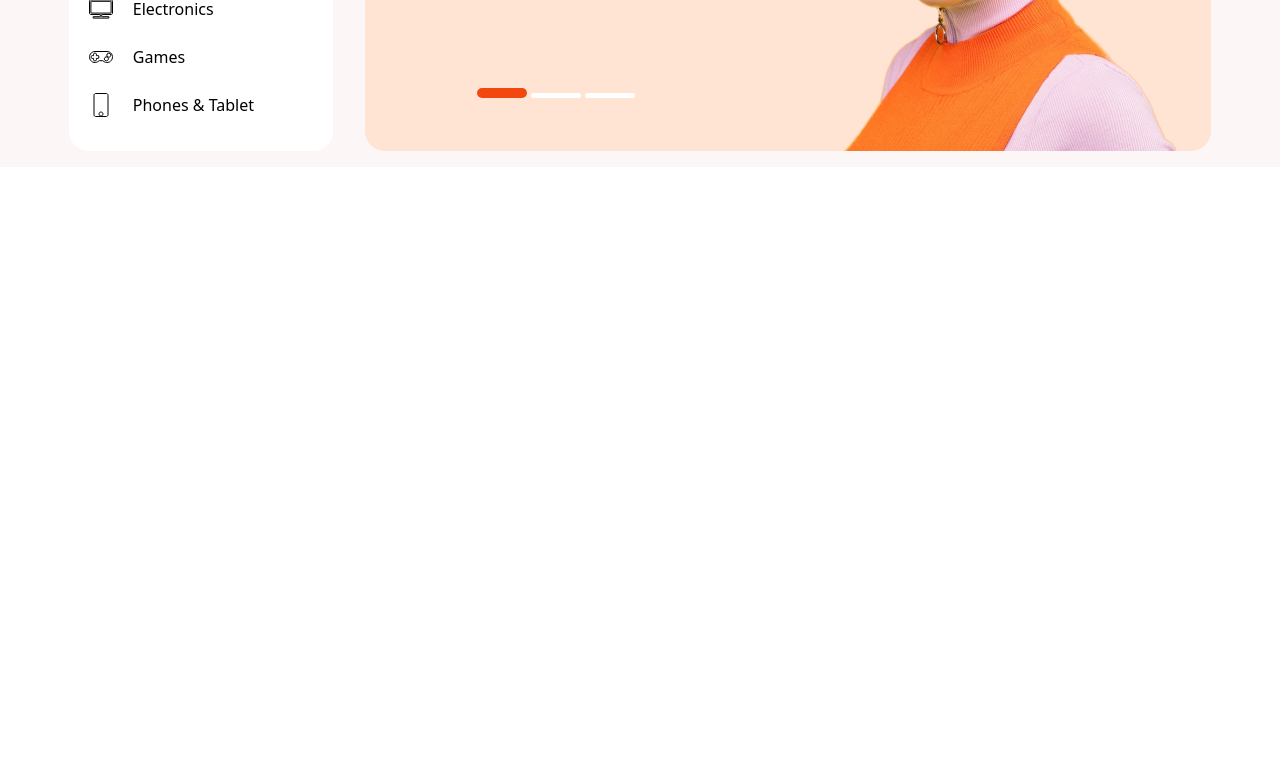
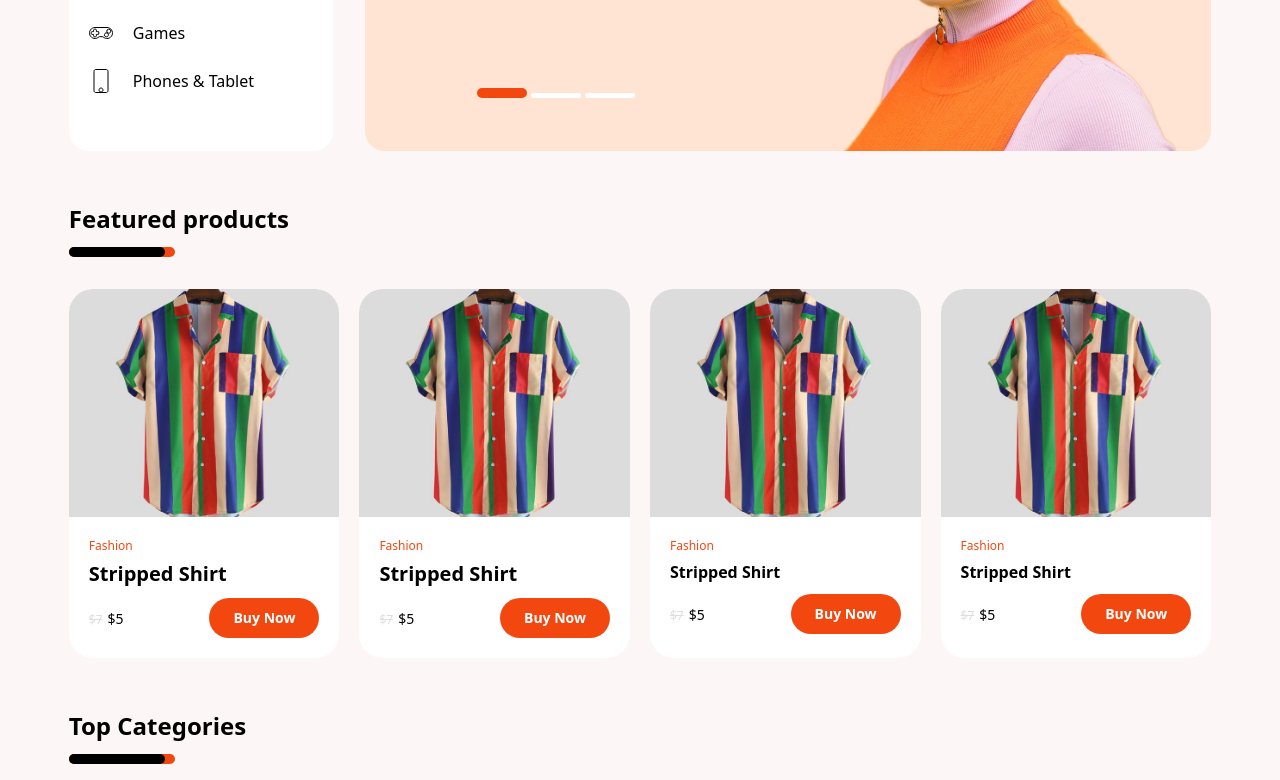
Before and after one commit to lanredagogo/Quick_shop, a website: page build/index.html in a window 1280 px wide. Shown: the part 469-1249 px from the top of the page. Before the commit the page ends 800 px from the top, so only its background shows below. Drawn offline with Linux system fonts and the light colour scheme.

Commit message:
quick shop updated

```diff
--- a/build/index.html
+++ b/build/index.html
@@ -9,12 +9,12 @@
 </head>
 
 <body class=" ">
-    <div class=" md:p-0 bg-[#FCF7F6]">
+    <div class="relative md:p-0 bg-[#FCF7F6]">
         <header class="p-4 bg-white md:px-[4.3em] md:py-4">
             <nav class="  ">
                 <div class="flex justify-between items-center  mb-5 md:mb-0">
                     <div class="flex items-center justify-center">
-                        <div class="md:hidden"><img src="icons/hambuger.svg" alt="menu"></div>
+                        <div id="menu-bar" class="md:hidden"><img src="icons/hambuger.svg" alt="menu"></div>
                         <div class="md:mr-4"><img src="icons/logo.svg" alt="logo" class="ml-2 "></div>
                     </div>
                     <div class="md:flex md:relative md:justify-center md:items-center md:w-[600px]">
@@ -52,11 +52,13 @@
                 </div>
             </nav>
         </header>
-        <main class="p-4 md:px-[4.3em] md:flex md:gap-8 md:mt-8">
-            <div class="hidden md:block  pt-4 bg-white md:w-[18.43rem] rounded-[20px] ">
-                <div>
-                    <h3 class="text-[20px] font-bold ml-5 flex justify-between">Categories</h3>
-                    <button id="close-btn"><img src="icons/close.svg" alt="" class="md:hidden"></button>
+        <main class="p-4 md:px-[4.3em]">
+            <div class="  md:flex md:gap-8 md:mt-8">
+                <div id="cat_menu"
+                    class="hidden md:block absolute top-0 left-0  z-10 md:relative max-w-80 w-[100%] pt-4 bg-white md:w-[18.43rem] rounded-[20px] ">
+                    <div class="flex justify-between ">
+                        <h3 class="text-[20px] font-bold ml-5">Categories</h3>
+                        <button id="btn"><img src="icons/close.svg" alt="" class="md:hidden mr-5"></button>
                     </div>
                     <div class="md:flex flex-col mt-6 ml-0 px-5">
                         <div class="flex  gap-5 py-3"><img src="icons/shirt.svg" alt=""> Fashion</div>
@@ -87,9 +89,11 @@
                         </div>
                     </div>
                     <div class="absolute top-1/3 md:left-28 right-1/3 left-[23%] w-[50%] md:top-24  ">
-                    <h1 class="hidden md:block md:mb-3 text-[3rem] leading-[3.625rem] font-bold ">Style up your wardrobe
+                        <h1 class="hidden md:block md:mb-3 text-[3rem] leading-[3.625rem] font-bold ">Style up your
+                            wardrobe
                         </h1>
-                    <p class="hidden md:block md:mb-7">Lorem ipsum dolor sit amet, consectetur adipiscing elit. Lorem
+                        <p class="hidden md:block md:mb-7">Lorem ipsum dolor sit amet, consectetur adipiscing elit.
+                            Lorem
                             ipsum
                             dolor sit amet, consectetur adipiscing elit.</p>
                         <h2 class="text-black md:hidden font-bold text-[1.4rem] mb-[10px] leading-6">Modern Classic Sofa
@@ -110,8 +114,96 @@
 
                     <div class="hidden md:block absolute right-0 top-0"><img src="icons/circle.svg" alt=""></div>
                 </div>
+            </div>
+            <div class="mt-[3.125rem]">
+                <div>
+                    <p class="text-[1.5rem] font-bold mb-[10px]">Featured products</p>
+                    <div>
+                        <div class="w-[106px] h-[10px] bg-[#F24810] rounded-md">
+                            <div class="w-[96px] h-[10px] bg-black rounded-md"></div>
+                        </div>
+                    </div>
+                </div>
+                <div class="mt-8 grid grid-cols-2 gap-5 md:flex">
+                    <div class="max-w-[295px] rounded-3xl bg-white">
+                        <img src="images/image shirt.png" alt="" class="rounded-t-3xl object-cover">
+                        <div class="md:p-5 p-5">
+                            <p class="text-[12px] text-[#F24810] mb-[5px]">Fashion</p>
+                            <p class="text-base font-bold mb-[10px] md:text-xl">Stripped Shirt</p>
+                            <div class="md:flex justify-between items-center">
+                                <div class="mb-[15px] md:mb-0 "><span
+                                        class="text-[12px] font-normal line-through mr-[5px] text-[#DFDEDE]">$7</span><span
+                                        class="text-[14px]">$5</span></div>
+                                <div><button
+                                        class="bg-[#F24810] text-sm font-bold text-white px-6 py-[10px] rounded-[20px] w-[100%] md:max-w-28 ">Buy
+                                        Now</button></div>
+                            </div>
+                        </div>
+                    </div>
+                    <div class="max-w-[295px] rounded-3xl bg-white">
+                        <img src="images/image shirt.png" alt="" class="rounded-t-3xl object-cover">
+                        <div class="md:p-5 p-5 ">
+                            <p class="text-[12px] text-[#F24810] mb-[5px]">Fashion</p>
+                            <p class="text-base font-bold mb-[10px] md:text-xl">Stripped Shirt</p>
+                            <div class="md:flex justify-between items-center">
+                                <div class="mb-[15px] md:mb-0"><span
+                                        class="text-[12px] font-normal line-through mr-[5px] text-[#DFDEDE]">$7</span><span
+                                        class="text-[14px]">$5</span></div>
+                                <div><button
+                                        class="bg-[#F24810] text-sm font-bold text-white px-6 py-[10px] rounded-[20px] w-[100%] md:max-w-28 ">Buy
+                                        Now</button></div>
+                            </div>
+                        </div>
+                    </div>
+                    <div class="max-w-[295px] rounded-3xl bg-white">
+                        <img src="images/image shirt.png" alt="" class="rounded-t-3xl object-cover">
+                        <div class="md:p-5 p-5 ">
+                            <p class="text-[12px] text-[#F24810] mb-[5px]">Fashion</p>
+                            <p class="text-base font-bold mb-[10px]">Stripped Shirt</p>
+                            <div class="md:flex justify-between items-center">
+                                <div class="mb-[15px] md:mb-0"><span
+                                        class="text-[12px] font-normal line-through mr-[5px] text-[#DFDEDE]">$7</span><span
+                                        class="text-[14px]">$5</span></div>
+                                <div><button
+                                        class="bg-[#F24810] text-sm font-bold text-white px-6 py-[10px] rounded-[20px] w-[100%] md:max-w-28 ">Buy
+                                        Now</button></div>
+                            </div>
+                        </div>
+                    </div>
+                    <div class="max-w-[295px] rounded-3xl bg-white">
+                        <img src="images/image shirt.png" alt="" class="rounded-t-3xl object-cover">
+                        <div class="md:p-5 p-5 ">
+                            <p class="text-[12px] text-[#F24810] mb-[5px]">Fashion</p>
+                            <p class="text-base font-bold mb-[10px]">Stripped Shirt</p>
+                            <div class="md:flex justify-between items-center">
+                                <div class="mb-[15px] md:mb-0 "><span
+                                        class="text-[12px] font-normal line-through mr-[5px] text-[#DFDEDE]">$7</span><span
+                                        class="text-[14px]">$5</span></div>
+                                <div><button
+                                        class="bg-[#F24810] text-sm font-bold text-white px-6 py-[10px] rounded-[20px] w-[100%] md:max-w-28 ">Buy
+                                        Now</button></div>
+                            </div>
+                        </div>
+                    </div>
+                </div>
+            </div>
+            <div class="mt-[3.125rem]">
+                <div>
+                    <p class="text-[1.5rem] font-bold mb-[10px]">Top Categories</p>
+                    <div class="flex">
+                        <div class="w-[106px] h-[10px] bg-[#F24810] rounded-md">
+                            <div class="w-[96px] h-[10px] bg-black rounded-md"></div>
+                        </div>
+                        <div>
+
+                        </div>
+                    </div>
+                </div>
         </main>
     </div>
+
+    <script src=" index.js">
+    </script>
 </body>
 
 </html>
--- /dev/null
+++ b/build/index.js
@@ -0,0 +1,19 @@
+// Get DOM elements
+const menuBar = document.getElementById('menu-bar');
+const catMenu = document.getElementById('cat_menu');
+const closeBtn = document.getElementById('btn');
+
+// Function to toggle menu visibility
+function toggleMenu() {
+    catMenu.classList.toggle('hidden');
+}
+
+// Event listener for hamburger icon click
+menuBar.addEventListener('click', function() {
+    toggleMenu();
+});
+
+// Event listener for close button click
+closeBtn.addEventListener('click', function() {
+    toggleMenu();
+});
--- a/package.json
+++ b/package.json
@@ -1,5 +1,5 @@
 {
-  "name": "trying_tailwind",
+  "name": "Quickshop_project",
   "version": "1.0.0",
   "main": "tailwind.config.js",
   "scripts": {
```
Also changed, not shown: build/css/style.css, build/icons/left.nav.svg (added), build/icons/right.nav.svg (added), build/images/image shirt.png (added). Lines whose indentation alone changed are shown as unchanged.
